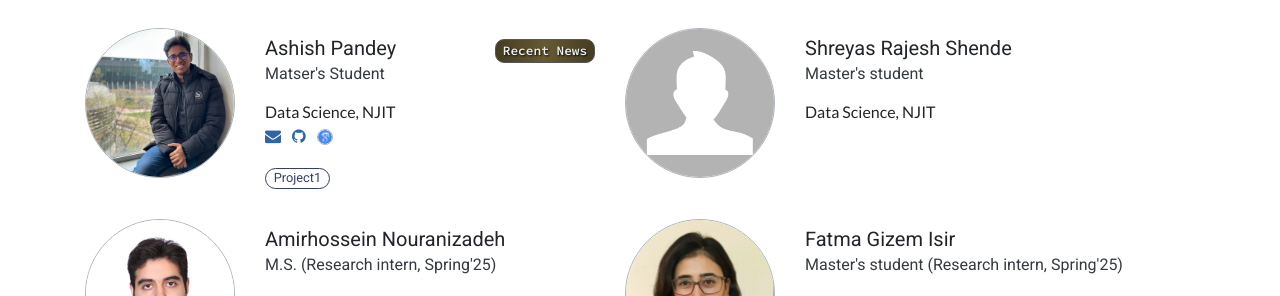
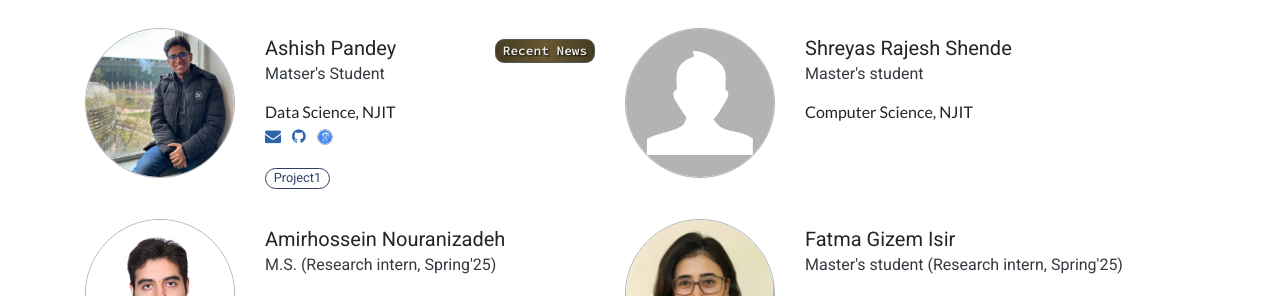
Before and after one commit to GraceXu182/gracexu182.github.io, a Jekyll site: the page built from pages/people.md, in a window 1280 px wide and 900 px high, scrolled down 811 px. Shown: the part 158-454 px from the top of the window. Built offline with Jekyll 4.4.1, drawn with Linux system fonts in a browser that asks for light colours.

Commit message:
update _data/people.yml

```diff
--- a/_data/people.yml
+++ b/_data/people.yml
@@ -102,7 +102,7 @@
 - id: Shreyas # used internally to identify this person, e.g., in a Newsfeed post "people" field
   name: Shreyas Rajesh Shende  # as display on the web page People item
   role: Master's student
-  program: Data Science, NJIT # omit if not applicable
+  program: Computer Science, NJIT # omit if not applicable
   image: assets/images/default.jpg # can be external link
   orcid: null
   email: null
```
